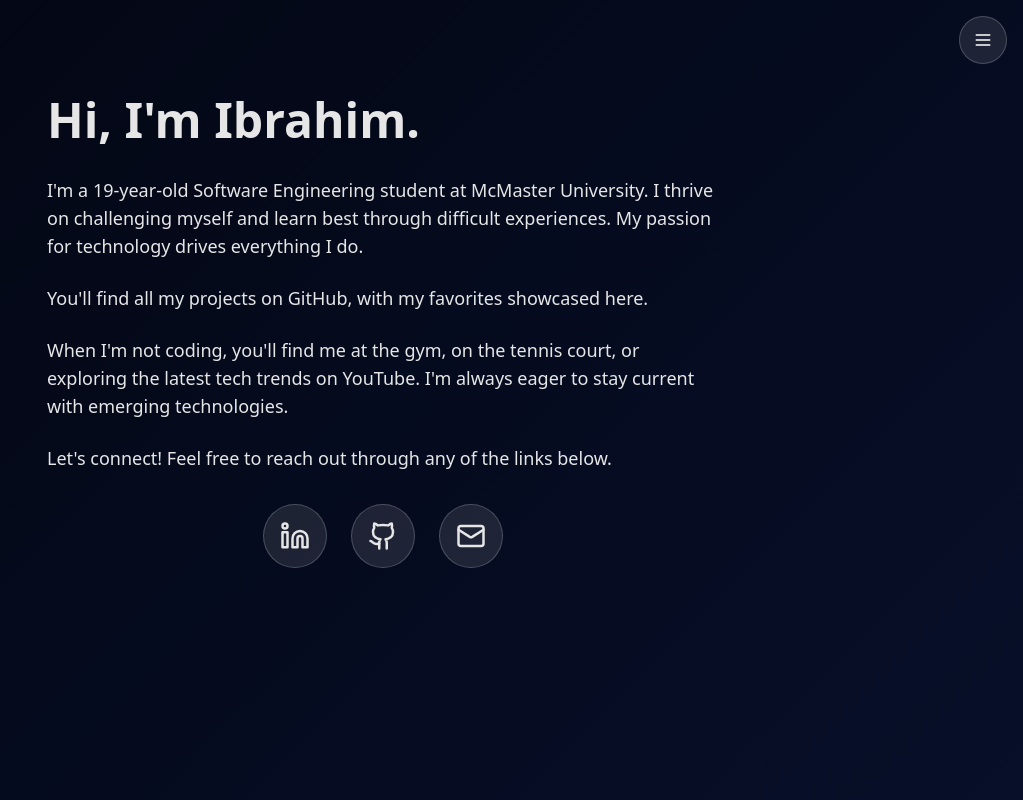
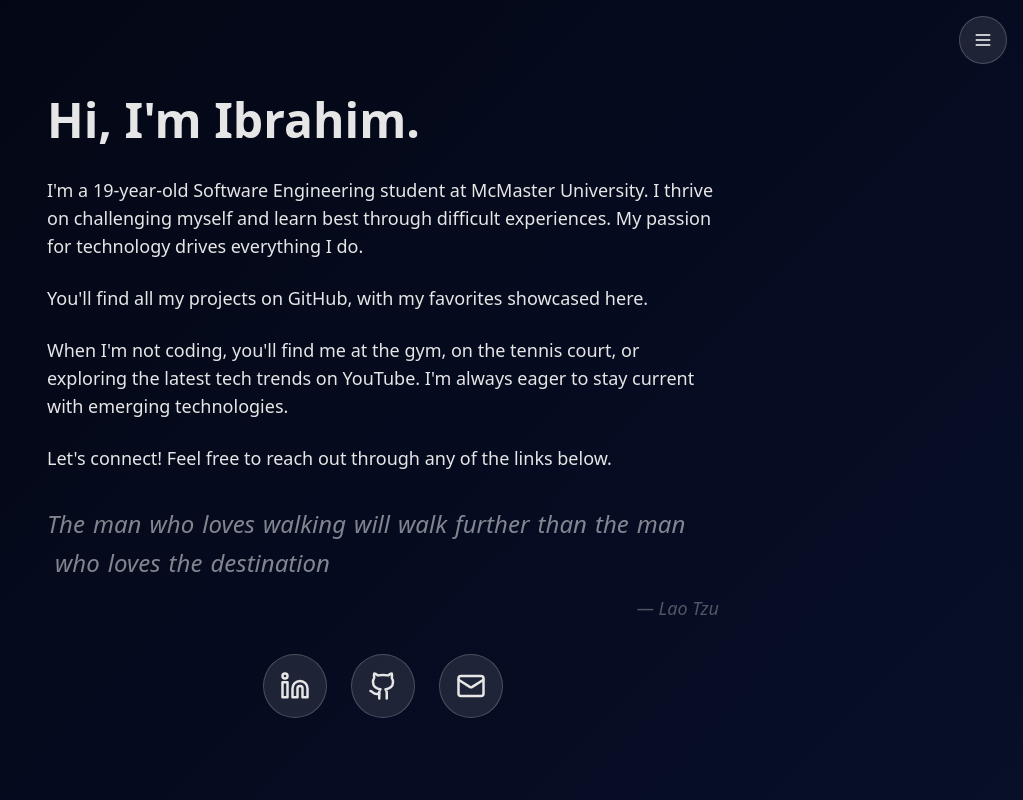
Before and after one commit to Ibrahim-Al-Omran/Personal-Website, a Next.js app: page / in a window 1280 px wide. Shown: the whole page, without its empty margins (257-1280 px from the left). Built offline with nearby package versions, Linux system fonts and the light colour scheme.

Commit message:
added quote

```diff
--- a/src/app/page.js
+++ b/src/app/page.js
@@ -8,6 +8,7 @@ export default function Home() {
       <main className="flex justify-center min-h-screen p-2 pt-24 pb-8">
         <div className="max-w-2xl w-full">
           <h1 className="text-5xl font-bold animate-fade-in-up mb-8">Hi, I&apos;m Ibrahim.</h1>
+
           <p className="text-lg animate-fade-in-up mb-6" style={{ animationDelay: '200ms' }}>
             I&apos;m a 19-year-old Software Engineering student at McMaster University.
             I thrive on challenging myself and learn best through difficult experiences.
@@ -24,8 +25,30 @@ export default function Home() {
             Let&apos;s connect! Feel free to reach out through any of the links below.
           </p>
 
+          {/* Animated Quote - appears after all text content */}
+          <div className="mb-8 text-2xl italic font-light text-white/50 leading-relaxed">
+            <span className="animate-fade-in-up inline-block" style={{ animationDelay: '1000ms' }}>The</span>
+            <span className="animate-fade-in-up inline-block ml-2" style={{ animationDelay: '1200ms' }}>man</span>
+            <span className="animate-fade-in-up inline-block ml-2" style={{ animationDelay: '1400ms' }}>who</span>
+            <span className="animate-fade-in-up inline-block ml-2" style={{ animationDelay: '1600ms' }}>loves</span>
+            <span className="animate-fade-in-up inline-block ml-2" style={{ animationDelay: '1800ms' }}>walking</span>
+            <span className="animate-fade-in-up inline-block ml-2" style={{ animationDelay: '2000ms' }}>will</span>
+            <span className="animate-fade-in-up inline-block ml-2" style={{ animationDelay: '2200ms' }}>walk</span>
+            <span className="animate-fade-in-up inline-block ml-2" style={{ animationDelay: '2400ms' }}>further</span>
+            <span className="animate-fade-in-up inline-block ml-2" style={{ animationDelay: '2600ms' }}>than</span>
+            <span className="animate-fade-in-up inline-block ml-2" style={{ animationDelay: '2800ms' }}>the</span>
+            <span className="animate-fade-in-up inline-block ml-2" style={{ animationDelay: '3000ms' }}>man</span>
+            <span className="animate-fade-in-up inline-block ml-2" style={{ animationDelay: '3200ms' }}>who</span>
+            <span className="animate-fade-in-up inline-block ml-2" style={{ animationDelay: '3400ms' }}>loves</span>
+            <span className="animate-fade-in-up inline-block ml-2" style={{ animationDelay: '3600ms' }}>the</span>
+            <span className="animate-fade-in-up inline-block ml-2" style={{ animationDelay: '3800ms' }}>destination</span>
+            <div className="animate-fade-in-up mt-3 text-right text-white/30 text-lg" style={{ animationDelay: '4200ms' }}>
+              — Lao Tzu
+            </div>
+          </div>
+
           {/* Social Media Links */}
-          <div className="flex gap-6 animate-fade-in-up justify-center" style={{ animationDelay: '1000ms' }}>
+          <div className="flex gap-6 animate-fade-in-up justify-center" style={{ animationDelay: '4600ms' }}>
             <Link
               href="https://www.linkedin.com/in/ibrahim-al-omran/"
               target="_blank"
```
